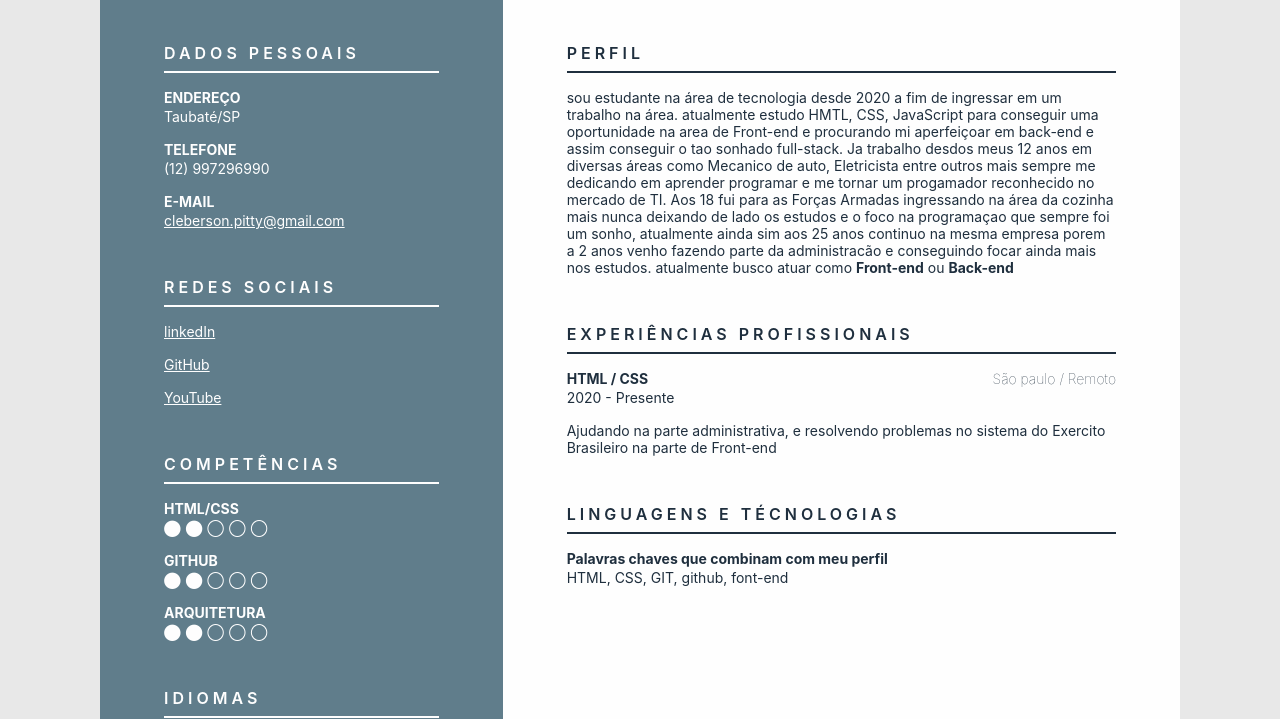
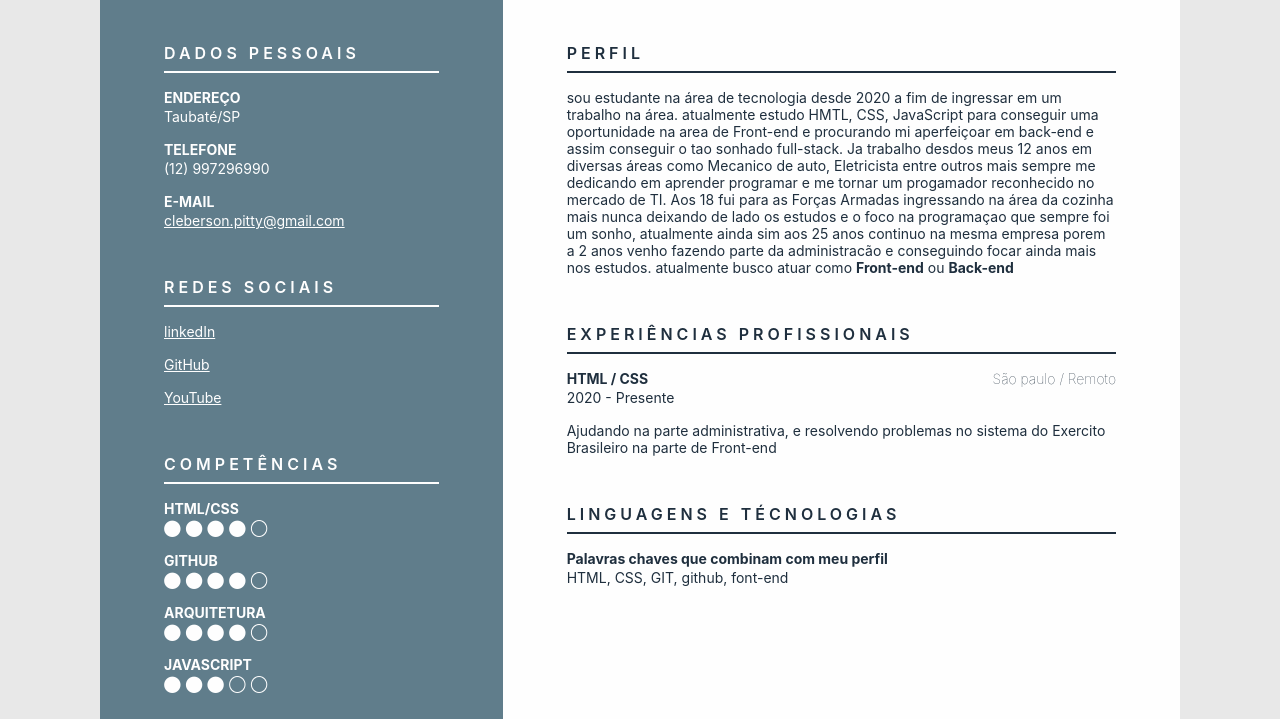
Before and after one commit to cleberson012/Resume, a plain HTML site: page index.html in a window 1280 px wide. Shown: the part 233-952 px from the top of the page. Drawn offline with Linux system fonts and the light colour scheme.

Commit message:
Update index.html

```diff
--- a/index.html
+++ b/index.html
@@ -62,19 +62,25 @@
                 <header>Competências</header>
                 <article>
                     <header>HTML/CSS</header>
-                    <span class="skill-level">⬤⬤◯◯◯</span>
+                    <span class="skill-level">⬤⬤⬤⬤◯</span>
 
                 </article>
 
                 <article>
                     <header>github</header>
-                    <span class="skill-level">⬤⬤◯◯◯</span>
+                    <span class="skill-level">⬤⬤⬤⬤◯</span>
 
                 </article>
 
                 <article>
                     <header>Arquitetura</header>
-                    <span class="skill-level">⬤⬤◯◯◯</span>
+                    <span class="skill-level">⬤⬤⬤⬤◯</span>
+
+                </article>
+
+                <article>
+                    <header>JavaScript</header>
+                    <span class="skill-level">⬤⬤⬤◯◯</span>
 
                 </article>
 
```
